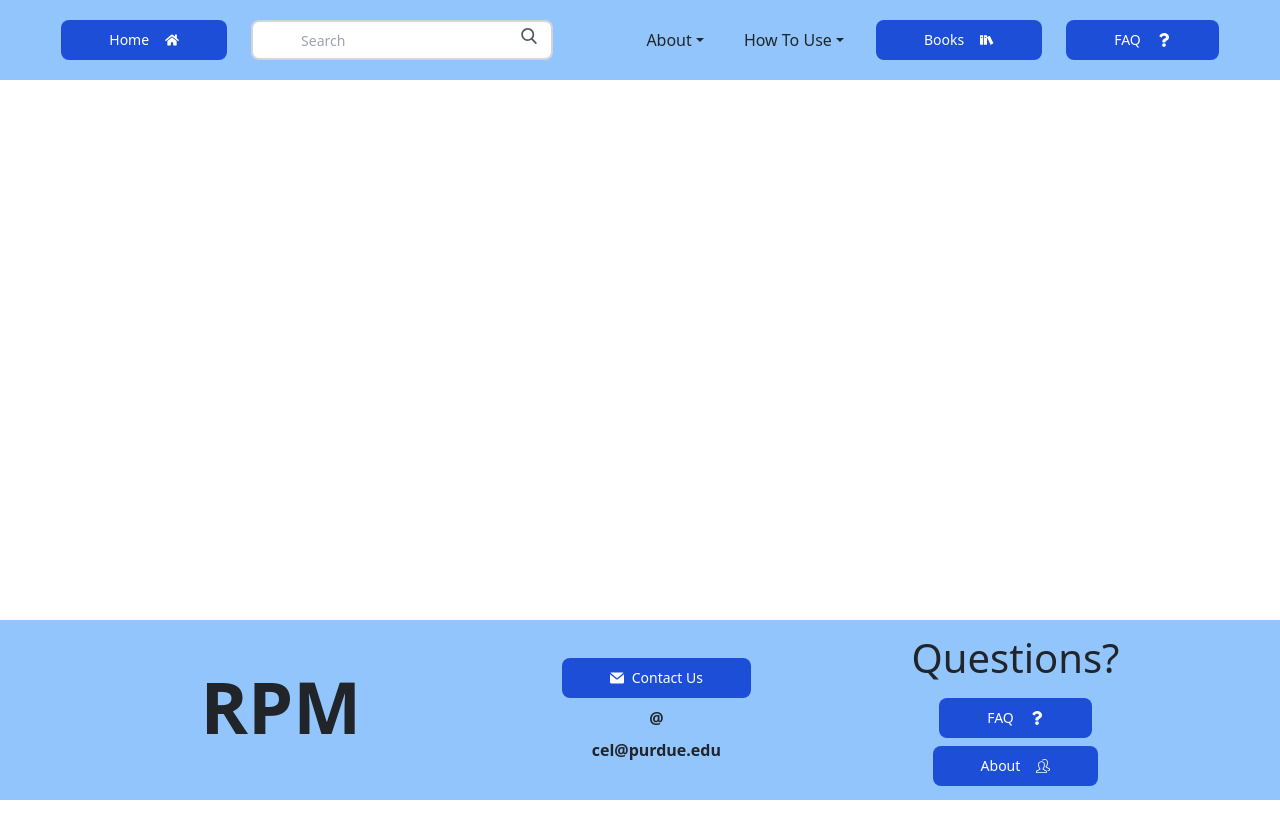
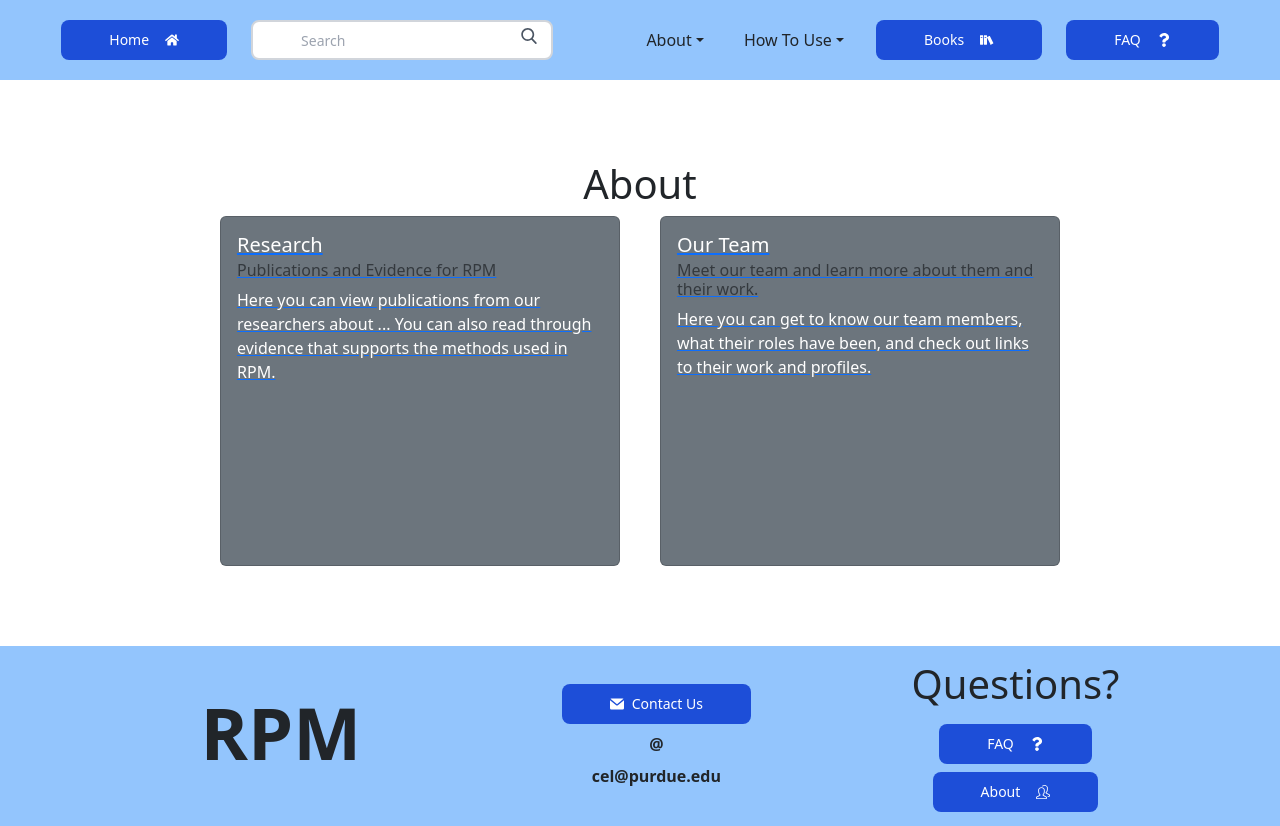
Before and after one commit to JNicho206/RPM, a React (Vite) app in the folder client/: page /about in a window 1280 px wide. Before the commit the page ends 800 px from the top, so only its background shows below. Built offline with nearby package versions, Linux system fonts and the light colour scheme.

Commit message:
Minor Updates

```diff
--- a/client/src/pages/About.tsx
+++ b/client/src/pages/About.tsx
@@ -1,8 +1,11 @@
-import React, { useEffect } from "react";
+import React, { useState } from "react";
 import { BrowserRouter as Router, Route, Routes } from 'react-router-dom';
 import mock from "../assets/data/about/our-team/photos/mock.jpg";
 import memberData from "../assets/data/about/our-team/team-info.json";
 import { TeamMemberAboutEntry, TeamMemberAboutEntryProps } from "../components/TeamMemberAboutEntry";
+import Card from "react-bootstrap/Card";
+import { RouteButton } from "../components/RouteButton";
+import { Link } from "react-router-dom";
 
 
 export const About: React.FC = () =>
@@ -11,9 +14,60 @@ export const About: React.FC = () =>
     return (
         <div className="my-20">
             <Routes>
-                <Route path="research" Component={Research}></Route>
-                <Route path="our-team" Component={OurTeam}></Route>
+                <Route path="/" element={<Default/>}></Route>
+                <Route path="research" element={<Research/>}></Route>
+                <Route path="our-team" element={<OurTeam/>}></Route>
             </Routes>
+        </div>
+    )
+}
+
+const Default: React.FC = () => {
+    const [researchBg, setResearchBg] = useState("secondary");
+    const [ourTeamBg, setOurTeamBg] = useState("secondary");
+
+    const handleResearchEnter = () => {
+        setResearchBg("info");
+    }
+    const handleResearchLeave = () => {
+        setResearchBg("secondary");
+    }
+
+    const handleOurTeamEnter = () => {
+        setOurTeamBg("info");
+    }
+    const handleOurTeamLeave = () => {
+        setOurTeamBg("secondary");
+    }
+
+    return (
+        <div className="flex flex-col items-center mx-20">
+            <h1>About</h1>
+            <div className="flex gap-10">
+                <Link to="research">
+                    <Card bg={researchBg} text="white" style={{ width: '25rem', height: "350px", cursor: "pointer"}} onMouseEnter={handleResearchEnter} onMouseLeave={handleResearchLeave}>
+                        <Card.Body>
+                            <Card.Title>Research</Card.Title>
+                            <Card.Subtitle className="mb-2 text-muted">Publications and Evidence for RPM</Card.Subtitle>
+                            <Card.Text>
+                            Here you can view publications from our researchers about ... You can also read through evidence that supports the methods used in RPM.
+                            </Card.Text>
+                        </Card.Body>
+                    </Card>
+                </Link>
+                <Link to="our-team">
+                    <Card bg={ourTeamBg} text="white" style={{ width: '25rem', height: "350px", cursor: "pointer"}} onMouseEnter={handleOurTeamEnter} onMouseLeave={handleOurTeamLeave}>
+                        <Card.Body>
+                            <Card.Title>Our Team</Card.Title>
+                            <Card.Subtitle className="mb-2 text-muted">Meet our team and learn more about them and their work.</Card.Subtitle>
+                            <Card.Text>
+                            Here you can get to know our team members, what their roles have been, and check out links to their work and profiles.
+                            </Card.Text>
+                        </Card.Body>
+                    </Card>
+                </Link>
+            </div>
+
         </div>
     )
 }
```
